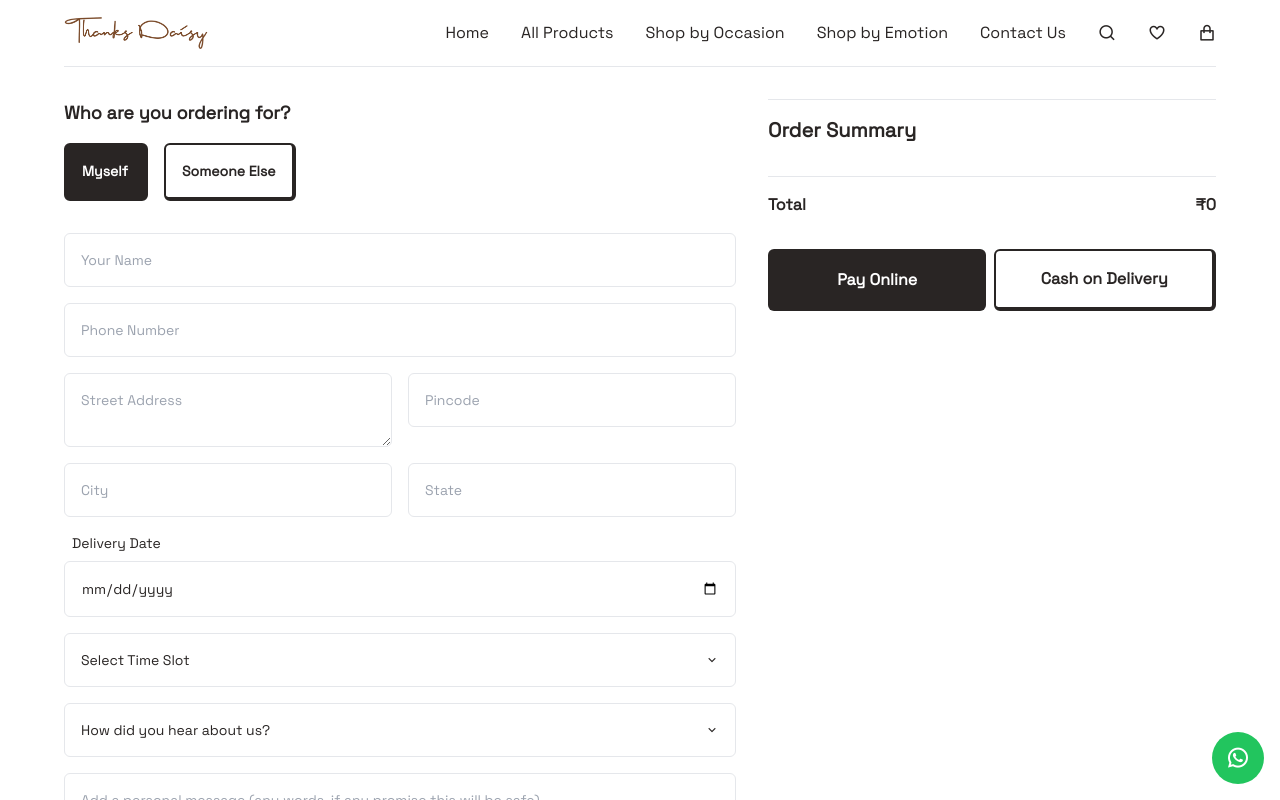
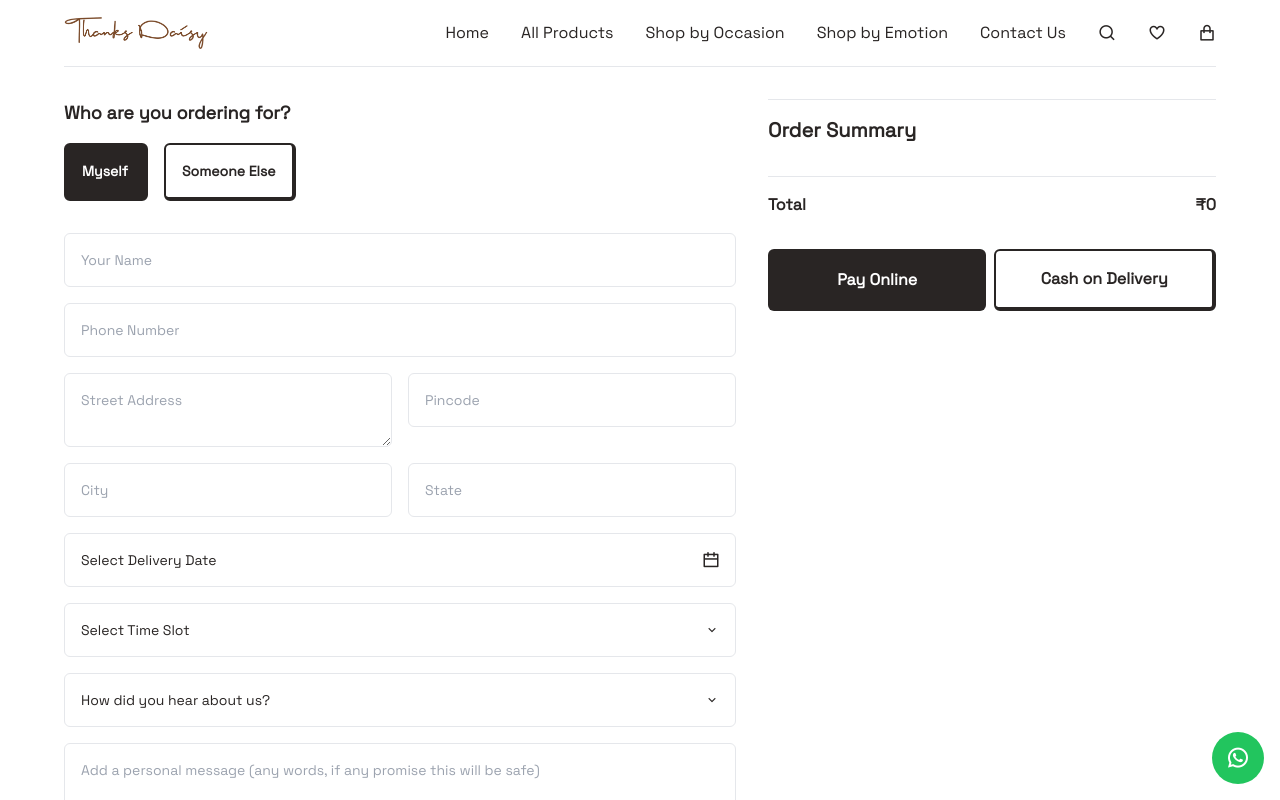
Before and after one commit to magnetfunnelspro/ThanksDAISY, a React (Vite) app: page /checkout in a window 1280 px wide. Shown: the top 800 px of the page. Built offline with nearby package versions, Linux system fonts and the light colour scheme.

Commit message:
Date Picker added

```diff
--- a/package.json
+++ b/package.json
@@ -12,6 +12,7 @@
   "dependencies": {
     "@vercel/analytics": "^2.0.1",
     "react": "^19.2.4",
+    "react-datepicker": "^9.1.0",
     "react-dom": "^19.2.4",
     "react-router-dom": "^7.13.2",
     "remixicon": "^4.9.1",
--- a/src/pages/user/Checkout.jsx
+++ b/src/pages/user/Checkout.jsx
@@ -2,6 +2,10 @@ import { useMemo } from "react";
 import { useState } from "react";
 import { useEffect } from "react";
 import { useNavigate } from "react-router-dom";
+
+// Date Picker
+import DatePicker from "react-datepicker";
+import "react-datepicker/dist/react-datepicker.css";
 
 // Context
 import { useCart } from "../../context/CartContext";
@@ -29,6 +33,23 @@ const Checkout = () => {
     date: "",
     timeSlot: "",
   });
+
+  // Date Picker
+  const [selectedDate, setSelectedDate] = useState(null);
+  useEffect(() => {
+    if (selectedDate) {
+      const year = selectedDate.getFullYear();
+      const month = String(selectedDate.getMonth() + 1).padStart(2, "0");
+      const day = String(selectedDate.getDate()).padStart(2, "0");
+
+      const formattedDate = `${year}-${month}-${day}`;
+
+      setForm((prev) => ({
+        ...prev,
+        date: formattedDate,
+      }));
+    }
+  }, [selectedDate]);
 
   const [showRelation, setShowRelation] = useState(false);
   const [showTime, setShowTime] = useState(false);
@@ -647,23 +668,22 @@ ${order.items.map((i) => `${i.name} x ${i.qty}`).join("\n")}
           )}
 
           {/* Delivery Date */}
-          <div className="flex flex-col gap-2">
-            <label className="px-2 text-sm font-medium">
-              Delivery Date
-            </label>
+          <div className="relative w-full flex-1">
+            <DatePicker
+              selected={selectedDate}
+              onChange={(date) => setSelectedDate(date)}
+              minDate={new Date()}
+              dateFormat="dd MMMM, yyyy"
+              placeholderText="Select Delivery Date"
+              wrapperClassName="w-full"
+              className="w-full p-4 pr-12 border rounded-md outline-none placeholder:text-stone-800 bg-white text-stone-800"
+              calendarClassName="rounded-xl border shadow-xl"
+              popperPlacement="bottom-start"
+              showPopperArrow={false}
+              fixedHeight
+            />
 
-            <input
-              required
-              type="date"
-              name="date"
-              min={new Date().toISOString().split("T")[0]}
-              value={form.date}
-              onChange={handleChange}
-              className="w-full p-4 border rounded-md outline-none bg-white text-stone-800 appearance-none"
-              style={{
-                WebkitAppearance: "none",
-              }}
-            />
+            <i className="ri-calendar-line absolute right-4 top-1/2 -translate-y-1/2 pointer-events-none text-lg"></i>
           </div>
 
           {/* Time */}
```
Also changed, not shown: 1 other file (tests, documents, lock files or other folders).
